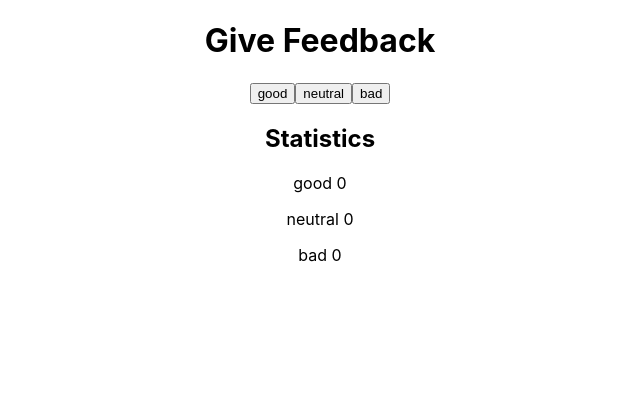
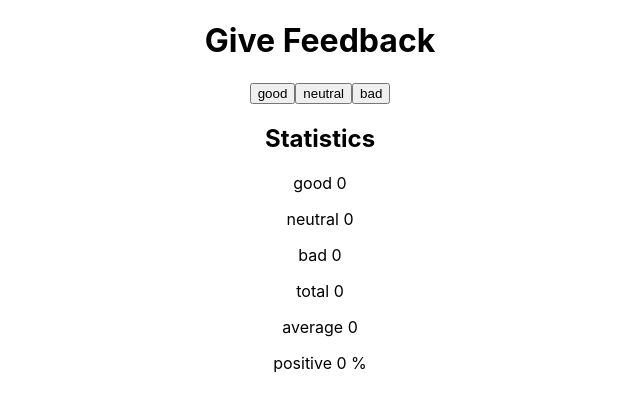
Before and after one commit to Bilal-Nadeem-Ahmed/fullstackopen, a React (Create React App) app in the folder part1/unicafe/: page / in a window 1280 px wide. Shown: the top 410 px of the page, without its empty margins (320-960 px from the left). Built offline with nearby package versions, Linux system fonts and the light colour scheme.

Commit message:
done 1.7

```diff
--- a/part1/unicafe/src/App.js
+++ b/part1/unicafe/src/App.js
@@ -7,6 +7,9 @@
   const [good, setGood] = useState(0)
   const [neutral, setNeutral] = useState(0)
   const [bad, setBad] = useState(0)
+  const total=good +neutral+bad
+  const average = (good - bad )/ total
+  const positive = (good /total) * 100
   const handleClick=(x,y)=>y(x+1)
   return (
     <div className="App">
@@ -18,6 +21,9 @@
       <p> good {good}</p>
       <p>neutral {neutral}</p>
       <p>bad {bad}</p>
+      <p>total {total}</p>
+      <p>average {average?average :0}</p>
+      <p>positive {positive? positive: 0} %</p>
     </div>
   );
 }
```
